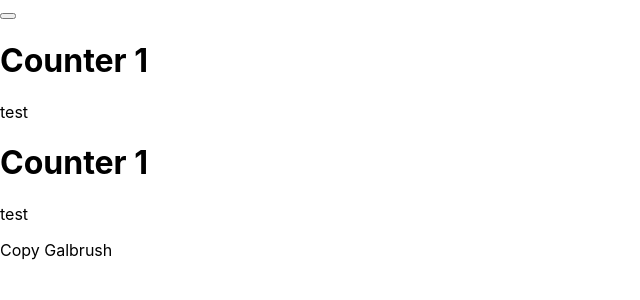
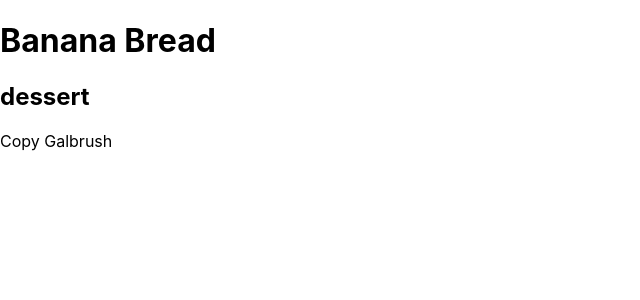
Before and after one commit to Galbrush/recipes, a React (Create React App) app: page / in a window 1280 px wide. Shown: the top 300 px of the page, without its empty margins (0-640 px from the left). Built offline with nearby package versions, Linux system fonts and the light colour scheme.

Commit message:
set up first recipe and clean up files

```diff
--- a/src/App.jsx
+++ b/src/App.jsx
@@ -1,16 +1,16 @@
-import {useState} from "react"
-import Counter from "./Counter";
+
+import Recipe from "./components/recipe/Recipe"
+import recipes from "./recipes.json"
+
 export default function App() {
-    const [count, setCount] = useState(1);
+
 
     return (
-        <div>
-            <button onClick={()=> setCount(count+1)}/>
-            <Counter value={count}/>
-            <Counter value={count * count}/>
+        <>
+        <Recipe recipe={recipes.recipes[0]}/>
 
 
-        </div>
+        </>
 
     )
 }
--- a/src/Counter.jsx
+++ /dev/null
@@ -1,14 +0,0 @@
-
-
-export default function Counter({value}) {
-
-    // const [count, setCount] = useState(value);
-
-    return (
-        <div>
-        {/* <button onClick={()=> setCount(count + 1)}/> */}
-        <h1>Counter {value}</h1>
-        <p>test</p>
-        </div>
-    )
-};
--- /dev/null
+++ b/src/components/recipe/Recipe.jsx
@@ -0,0 +1,12 @@
+export default function Recipe({recipe}) {
+
+    return(
+        <>
+           <h1>{recipe.name}</h1>
+           <h2>{recipe.type}</h2>
+           {/* TO DO:
+           servings, cook time, prep time */}
+
+        </>
+    )
+}
--- /dev/null
+++ b/src/recipes.json
@@ -0,0 +1,29 @@
+{
+    "recipes": [
+        {
+            "name": "Banana Bread",
+            "type": "dessert",
+            "directions": "No need for a mixer for this recipe. Preheat the oven to 175°C. With a wooden spoon, mix butter into the mashed bananas in a large mixing bowl. Mix in the sugar, egg, and vanilla sugar. Sprinkle the Backpulver and salt over the mixture and mix in. Add the flour last, mix. Pour mixture into a buttered 4x8 inch loaf pan. Bake for 1 hour. Cool on a rack. Remove from pan and slice to serve.",
+            "ingredients": [
+                {
+                "name": "Butter",
+                "amount": "76",
+                "unit": "g"
+                },
+                {
+                "name": "Bananas",
+                "amount": "5",
+                "unit": "pieces"
+                }
+            ],
+            "tags": ["vegetarian", "dessert", "low effort"],
+            "nutrition": {
+                "kcal": "50",
+                "protein": "60",
+                "sugar": "a lot"
+            },
+            "imageUrl": "https://www.simplyrecipes.com/thmb/carFI0aWFEzqQkZcWXiMozHXY30=/648x0/filters:no_upscale():max_bytes(150000):strip_icc():format(webp)/Simply-Recipes-Easy-Banana-Bread-LEAD-2-66837beab63c495292d89743c6767171.jpg",
+            "notes": "Important stuff"
+        }
+    ]
+}
```
